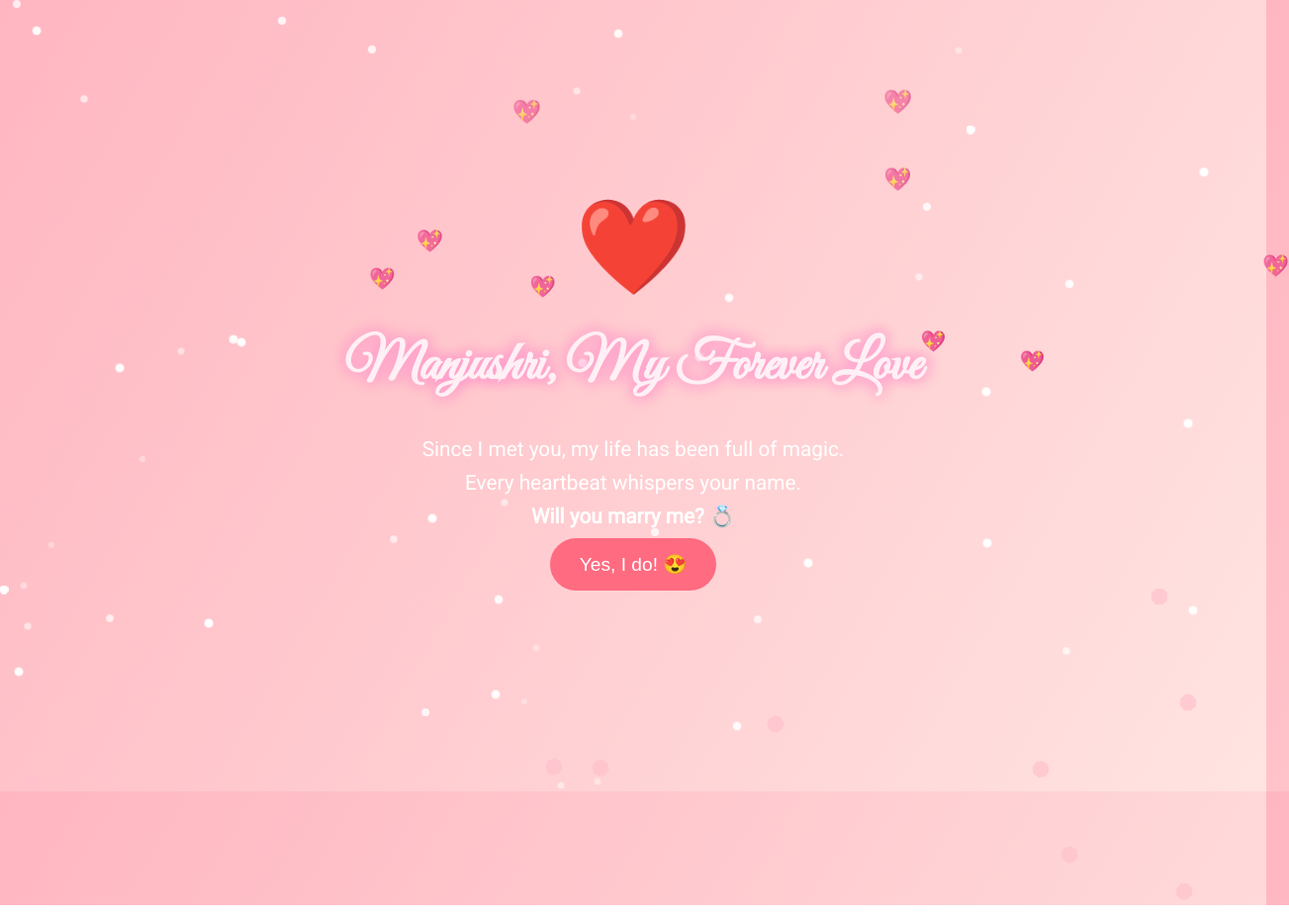
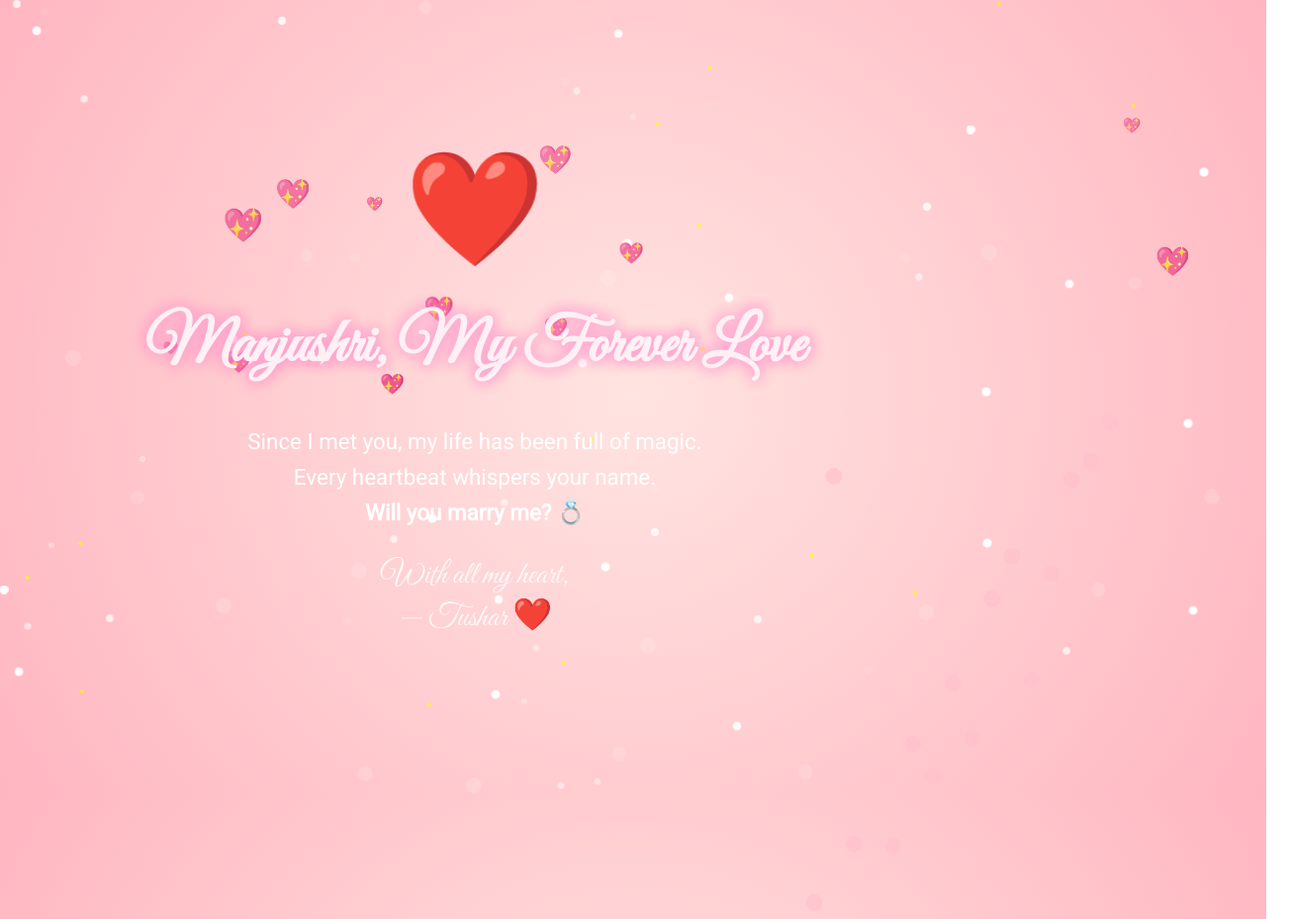
Before and after one commit to h43ker-lang/Together, a plain HTML site: page index.html in a window 1280 px wide. Shown: the top 929 px of the page at 99% size, 1303 px wide, since content can reach past the window. Drawn offline with Linux system fonts and the light colour scheme; no server answers.

Commit message:
Update index.html

```diff
--- a/index.html
+++ b/index.html
@@ -10,7 +10,7 @@
       margin: 0;
       overflow: hidden;
       font-family: 'Roboto', sans-serif;
-      background: linear-gradient(120deg, #ffb6c1, #ffe4e1);
+      background: radial-gradient(circle, #ffe4e1, #ffb6c1);
       display: flex;
       align-items: center;
       justify-content: center;
@@ -26,37 +26,30 @@
     }
 
     h1 {
-      font-size: 3.5rem;
+      font-size: 4rem;
       font-family: 'Great Vibes', cursive;
       color: #fff0f5;
       animation: glow 2s ease-in-out infinite alternate;
     }
 
     p, h2 {
-      font-size: 1.3rem;
+      font-size: 1.4rem;
       margin: 10px;
       animation: slideIn 2s ease forwards;
     }
 
     .heart {
-      font-size: 5rem;
+      font-size: 6rem;
       animation: pulse 1.5s infinite;
       color: red;
     }
 
-    .button {
-      background-color: #ff6b81;
-      border: none;
-      padding: 15px 30px;
-      color: white;
-      font-size: 1.2rem;
-      border-radius: 30px;
-      cursor: pointer;
-      transition: background 0.3s ease;
-    }
-
-    .button:hover {
-      background-color: #ff4757;
+    .signature {
+      margin-top: 30px;
+      font-family: 'Great Vibes', cursive;
+      font-size: 2rem;
+      color: #fff8f8;
+      animation: fadeIn 3s ease-in;
     }
 
     @keyframes pulse {
@@ -74,27 +67,28 @@
       to { transform: translateY(0); opacity: 1; }
     }
 
+    @keyframes fadeIn {
+      from { opacity: 0; }
+      to { opacity: 1; }
+    }
+
+    .floating-heart, .star, .firefly, .circle {
+      position: absolute;
+      pointer-events: none;
+    }
+
     .floating-heart {
-      position: absolute;
       color: pink;
       font-size: 20px;
       animation: floatUp linear infinite;
-      pointer-events: none;
     }
 
     @keyframes floatUp {
-      0% {
-        transform: translateY(0) scale(1);
-        opacity: 1;
-      }
-      100% {
-        transform: translateY(-100vh) scale(1.5);
-        opacity: 0;
-      }
+      0% { transform: translateY(0) scale(1); opacity: 1; }
+      100% { transform: translateY(-100vh) scale(1.5); opacity: 0; }
     }
 
-    .sparkle {
-      position: absolute;
+    .sparkle, .star {
       width: 6px;
       height: 6px;
       background: white;
@@ -109,7 +103,6 @@
     }
 
     .petal {
-      position: absolute;
       width: 20px;
       height: 20px;
       background: radial-gradient(circle, pink 60%, transparent 60%);
@@ -119,12 +112,34 @@
     }
 
     @keyframes fall {
-      0% {
-        transform: translateY(0) rotate(0deg);
-      }
-      100% {
-        transform: translateY(100vh) rotate(360deg);
-      }
+      0% { transform: translateY(0) rotate(0deg); }
+      100% { transform: translateY(100vh) rotate(360deg); }
+    }
+
+    .circle {
+      width: 8px;
+      height: 8px;
+      background: rgba(255,255,255,0.2);
+      border-radius: 50%;
+      animation: blink 4s infinite ease-in-out alternate;
+    }
+
+    @keyframes blink {
+      0% { transform: scale(1); opacity: 0.4; }
+      100% { transform: scale(2); opacity: 0.8; }
+    }
+
+    .firefly {
+      width: 4px;
+      height: 4px;
+      background: yellow;
+      border-radius: 50%;
+      animation: fly 3s ease-in-out infinite alternate;
+    }
+
+    @keyframes fly {
+      0% { transform: translate(0, 0); opacity: 0.6; }
+      100% { transform: translate(20px, -30px); opacity: 1; }
     }
   </style>
 </head>
@@ -135,7 +150,7 @@
     <p>Since I met you, my life has been full of magic.</p>
     <p>Every heartbeat whispers your name.</p>
     <h2>Will you marry me? 💍</h2>
-    <button class="button" onclick="sendToTelegram()">Yes, I do! 😍</button>
+    <div class="signature">With all my heart,<br>— Tushar ❤️</div>
   </div>
 
   <script>
@@ -145,22 +160,32 @@
       heart.classList.add("floating-heart");
       heart.innerText = "💖";
       heart.style.left = Math.random() * 100 + "vw";
-      heart.style.animationDuration = 2 + Math.random() * 3 + "s";
+      heart.style.fontSize = (12 + Math.random() * 20) + "px";
+      heart.style.animationDuration = 3 + Math.random() * 4 + "s";
       document.body.appendChild(heart);
-      setTimeout(() => heart.remove(), 5000);
-    }, 300);
+      setTimeout(() => heart.remove(), 8000);
+    }, 200);
 
-    // Sparkles
-    for (let i = 0; i < 50; i++) {
-      const sparkle = document.createElement("div");
-      sparkle.classList.add("sparkle");
-      sparkle.style.left = Math.random() * 100 + "vw";
-      sparkle.style.top = Math.random() * 100 + "vh";
-      sparkle.style.animationDuration = 2 + Math.random() * 3 + "s";
-      document.body.appendChild(sparkle);
+    // Sparkles & Stars
+    for (let i = 0; i < 40; i++) {
+      const star = document.createElement("div");
+      star.classList.add("star");
+      star.style.left = Math.random() * 100 + "vw";
+      star.style.top = Math.random() * 100 + "vh";
+      star.style.animationDuration = 2 + Math.random() * 3 + "s";
+      document.body.appendChild(star);
     }
 
-    // Petal fall
+    // Fireflies
+    for (let i = 0; i < 15; i++) {
+      const bug = document.createElement("div");
+      bug.classList.add("firefly");
+      bug.style.left = Math.random() * 100 + "vw";
+      bug.style.top = Math.random() * 100 + "vh";
+      document.body.appendChild(bug);
+    }
+
+    // Petals
     setInterval(() => {
       const petal = document.createElement("div");
       petal.classList.add("petal");
@@ -168,15 +193,25 @@
       petal.style.animationDuration = 4 + Math.random() * 5 + "s";
       document.body.appendChild(petal);
       setTimeout(() => petal.remove(), 10000);
-    }, 400);
+    }, 300);
 
-    // Send message to Telegram via backend
-    function sendToTelegram() {
+    // Glow Circles
+    for (let i = 0; i < 25; i++) {
+      const circle = document.createElement("div");
+      circle.classList.add("circle");
+      circle.style.left = Math.random() * 100 + "vw";
+      circle.style.top = Math.random() * 100 + "vh";
+      circle.style.animationDuration = 2 + Math.random() * 3 + "s";
+      document.body.appendChild(circle);
+    }
+
+    // Auto-send message to Telegram
+    window.onload = function sendToTelegram() {
       fetch('https://your-backend-url.com/send', {
         method: 'POST',
         headers: { 'Content-Type': 'application/json' },
         body: JSON.stringify({
-          message: "💍 Manjushri said YES! 💖💖💖"
+          message: "💍 Manjushri saw the proposal page! From Tushar 💖"
         })
       })
       .then(res => {
@@ -186,7 +221,7 @@
         alert("Something went wrong!");
         console.error(err);
       });
-    }
+    };
   </script>
 </body>
 </html>
```
